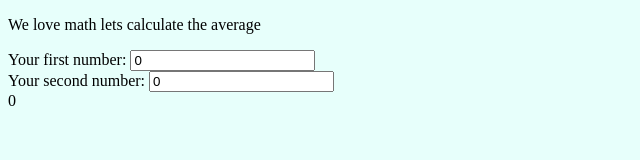
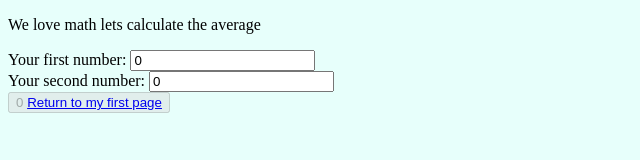
Before and after one commit to MarcusJ27/MarcusJ27.github.io, a plain HTML site: page testingwithjavascript.html in a window 1280 px wide. Shown: the whole page, without its empty margins (0-640 px from the left). Drawn offline with Linux system fonts and the light colour scheme.

Commit message:
Update testingwithjavascript.html

```diff
--- a/testingwithjavascript.html
+++ b/testingwithjavascript.html
@@ -2,7 +2,7 @@
 <body style="background-color:rgb(231, 255, 251);"></body>
 <html>
     <head>
-        <title> GST & PST calculator</title>
+        <title> Number Average</title>
         <script>
             function averaging(){
                 let num1 = parseFloat(document.querySelector('#first_val').value);
@@ -23,6 +23,8 @@
         <label>Your second number:</label>
         <input type="text" id="second_val" value="0">
         <br>
+        <button disabled="false"
         <span id="average">0</span>
+        <a href="index.html">Return to my first page</a>
     </body>
 </html>
```
